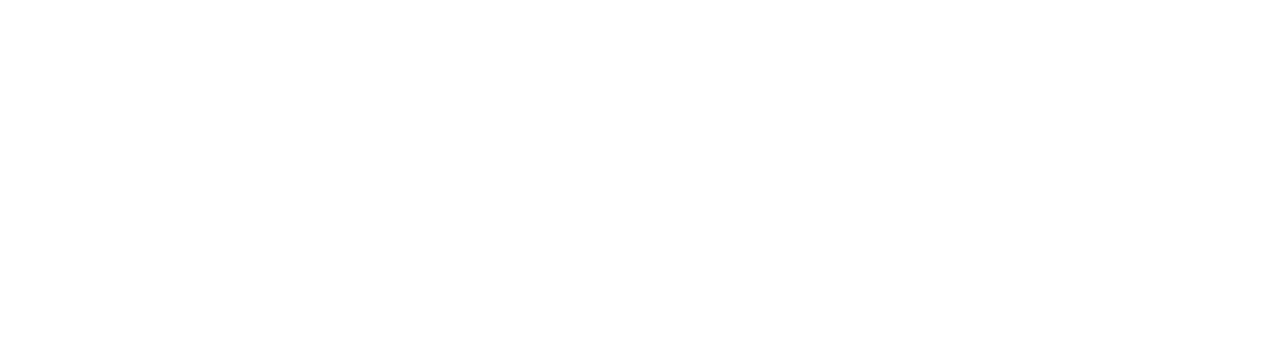
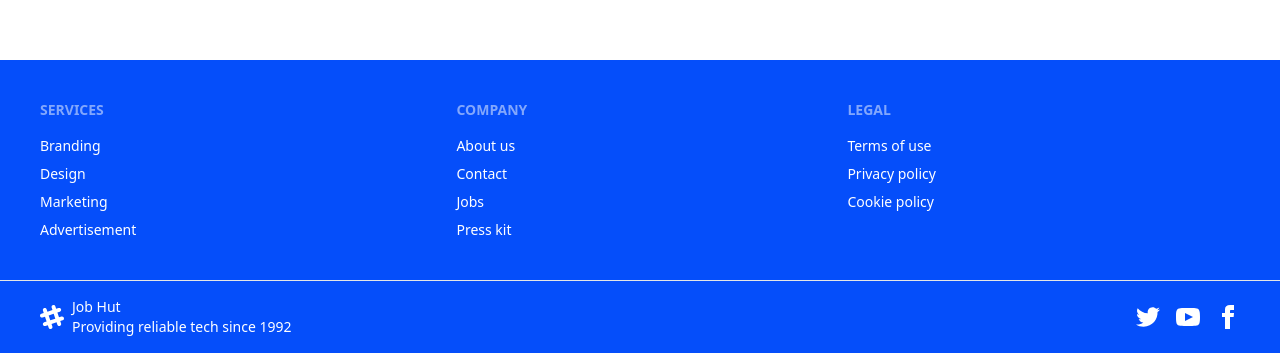
Before and after one commit to Rafiul23/job-hut-client, a React (Vite) app: page / in a window 1280 px wide. Shown: the part 684-1044 px from the top of the page. Built offline with nearby package versions, Linux system fonts and the light colour scheme.

Commit message:
added footer

```diff
--- a/src/Components/Footer.jsx
+++ b/src/Components/Footer.jsx
@@ -3,7 +3,41 @@
 const Footer = () => {
     return (
         <div>
-
+            <footer className="footer p-10 bg-[#054efa] text-white">
+                <nav>
+                    <header className="footer-title">Services</header>
+                    <a className="link link-hover">Branding</a>
+                    <a className="link link-hover">Design</a>
+                    <a className="link link-hover">Marketing</a>
+                    <a className="link link-hover">Advertisement</a>
+                </nav>
+                <nav>
+                    <header className="footer-title">Company</header>
+                    <a className="link link-hover">About us</a>
+                    <a className="link link-hover">Contact</a>
+                    <a className="link link-hover">Jobs</a>
+                    <a className="link link-hover">Press kit</a>
+                </nav>
+                <nav>
+                    <header className="footer-title">Legal</header>
+                    <a className="link link-hover">Terms of use</a>
+                    <a className="link link-hover">Privacy policy</a>
+                    <a className="link link-hover">Cookie policy</a>
+                </nav>
+            </footer>
+            <footer className="footer px-10 py-4 border-t bg-[#054efa] text-white border-base-300">
+                <aside className="items-center grid-flow-col">
+                    <svg width="24" height="24" viewBox="0 0 24 24" xmlns="http://www.w3.org/2000/svg" fillRule="evenodd" clipRule="evenodd" className="fill-current"><path d="M22.672 15.226l-2.432.811.841 2.515c.33 1.019-.209 2.127-1.23 2.456-1.15.325-2.148-.321-2.463-1.226l-.84-2.518-5.013 1.677.84 2.517c.391 1.203-.434 2.542-1.831 2.542-.88 0-1.601-.564-1.86-1.314l-.842-2.516-2.431.809c-1.135.328-2.145-.317-2.463-1.229-.329-1.018.211-2.127 1.231-2.456l2.432-.809-1.621-4.823-2.432.808c-1.355.384-2.558-.59-2.558-1.839 0-.817.509-1.582 1.327-1.846l2.433-.809-.842-2.515c-.33-1.02.211-2.129 1.232-2.458 1.02-.329 2.13.209 2.461 1.229l.842 2.515 5.011-1.677-.839-2.517c-.403-1.238.484-2.553 1.843-2.553.819 0 1.585.509 1.85 1.326l.841 2.517 2.431-.81c1.02-.33 2.131.211 2.461 1.229.332 1.018-.21 2.126-1.23 2.456l-2.433.809 1.622 4.823 2.433-.809c1.242-.401 2.557.484 2.557 1.838 0 .819-.51 1.583-1.328 1.847m-8.992-6.428l-5.01 1.675 1.619 4.828 5.011-1.674-1.62-4.829z"></path></svg>
+                    <p>Job Hut <br />Providing reliable tech since 1992</p>
+                </aside>
+                <nav className="md:place-self-center md:justify-self-end">
+                    <div className="grid grid-flow-col gap-4">
+                        <a><svg xmlns="http://www.w3.org/2000/svg" width="24" height="24" viewBox="0 0 24 24" className="fill-current"><path d="M24 4.557c-.883.392-1.832.656-2.828.775 1.017-.609 1.798-1.574 2.165-2.724-.951.564-2.005.974-3.127 1.195-.897-.957-2.178-1.555-3.594-1.555-3.179 0-5.515 2.966-4.797 6.045-4.091-.205-7.719-2.165-10.148-5.144-1.29 2.213-.669 5.108 1.523 6.574-.806-.026-1.566-.247-2.229-.616-.054 2.281 1.581 4.415 3.949 4.89-.693.188-1.452.232-2.224.084.626 1.956 2.444 3.379 4.6 3.419-2.07 1.623-4.678 2.348-7.29 2.04 2.179 1.397 4.768 2.212 7.548 2.212 9.142 0 14.307-7.721 13.995-14.646.962-.695 1.797-1.562 2.457-2.549z"></path></svg></a>
+                        <a><svg xmlns="http://www.w3.org/2000/svg" width="24" height="24" viewBox="0 0 24 24" className="fill-current"><path d="M19.615 3.184c-3.604-.246-11.631-.245-15.23 0-3.897.266-4.356 2.62-4.385 8.816.029 6.185.484 8.549 4.385 8.816 3.6.245 11.626.246 15.23 0 3.897-.266 4.356-2.62 4.385-8.816-.029-6.185-.484-8.549-4.385-8.816zm-10.615 12.816v-8l8 3.993-8 4.007z"></path></svg></a>
+                        <a><svg xmlns="http://www.w3.org/2000/svg" width="24" height="24" viewBox="0 0 24 24" className="fill-current"><path d="M9 8h-3v4h3v12h5v-12h3.642l.358-4h-4v-1.667c0-.955.192-1.333 1.115-1.333h2.885v-5h-3.808c-3.596 0-5.192 1.583-5.192 4.615v3.385z"></path></svg></a>
+                    </div>
+                </nav>
+            </footer>
         </div>
     );
 };
--- a/src/Root.jsx
+++ b/src/Root.jsx
@@ -7,7 +7,7 @@
     return (
         <div className="container mx-auto">
             <Navbar></Navbar>
-           <div className="min-h-[900px]">
+           <div className="min-h-[600px]">
            <Outlet></Outlet>
            </div>
            <Footer></Footer>
```
